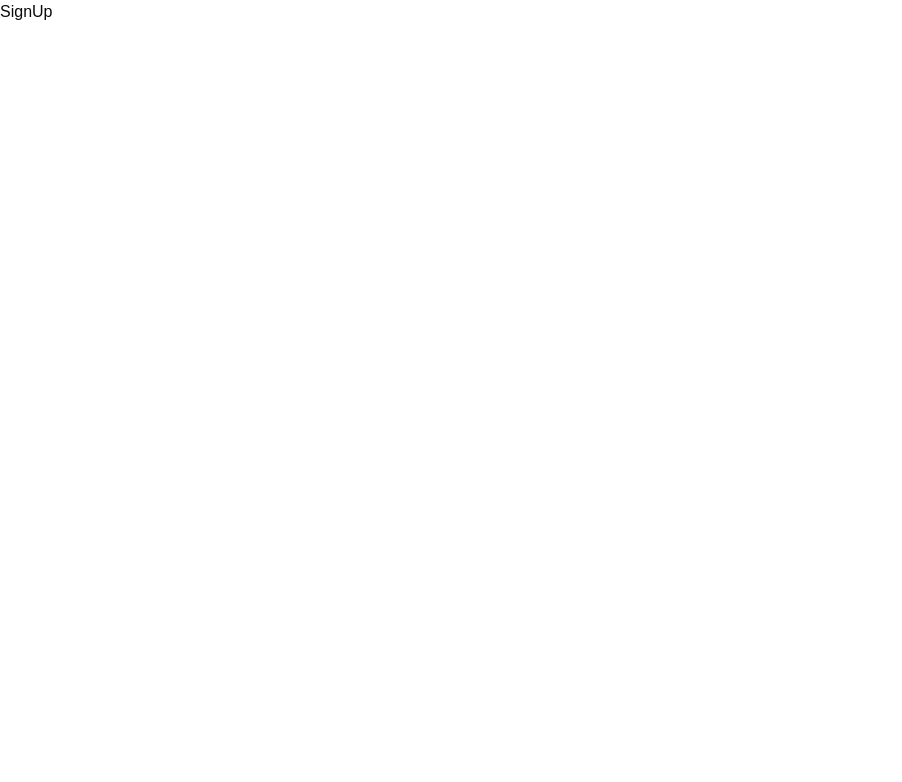
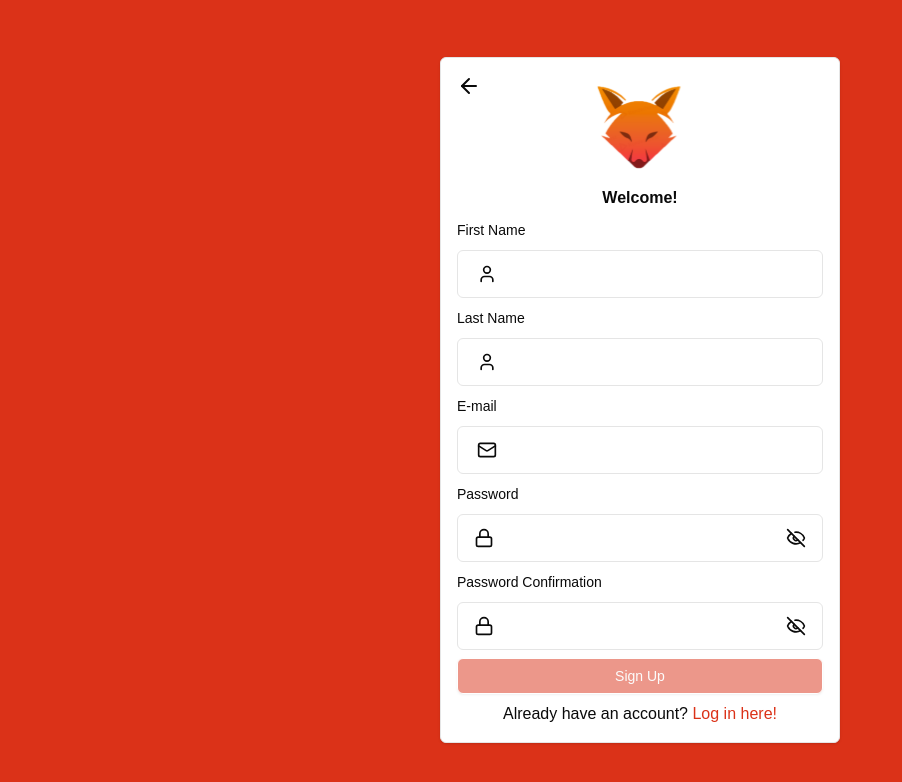
Before and after one commit to nodMarcos/quickjob_web-2.0, a Next.js app: page /signup in a window 1280 px wide. Shown: the top 782 px of the page, without its empty margins (0-902 px from the left). Built offline with nearby package versions, Linux system fonts and the light colour scheme.

Commit message:
making small changes, adding auth pages

```diff
--- a/src/app/(auth)/login/page.tsx
+++ b/src/app/(auth)/login/page.tsx
@@ -18,10 +18,11 @@ import { Input } from '@/components/ui/input';
 import { ArrowLeft, Lock, Mail } from 'lucide-react';
 import { Button } from '@/components/ui/button';
 import { useRouter } from 'next/navigation';
+import Link from 'next/link';
 
 
 export default function Page() {
-  const {push} = useRouter()
+  const { push } = useRouter()
   const form = useForm<z.infer<typeof loginSchema>>({
     resolver: zodResolver(loginSchema)
   })
@@ -40,8 +41,8 @@ export default function Page() {
   );
 
   return (
-    <main className='flex h-screen justify-center items-center'>
-      <div className='flex relative flex-col items-center md:border rounded-md gap-2 py-4 w-[400px]'>
+    <main className='flex h-screen justify-center items-center bg-primary-main'>
+      <div className='flex relative flex-col items-center shadow bg-white md:border rounded-md gap-2 py-4 w-[400px]'>
         <div className='absolute left-4'>
           <ArrowLeft className='hover:cursor-pointer' onClick={() => push("/")} />
         </div>
@@ -98,7 +99,7 @@ export default function Page() {
                 disabled={!canSubmit}
                 form="login-form"
               >
-                Entrar
+                Log in
               </Button>
               <span className="text-typography/60">or join us with</span>
               <Button
@@ -112,6 +113,7 @@ export default function Page() {
               >
                 Google
               </Button>
+              <p>Doesn&apos;t have an account? <Link href={"signup"} className='text-primary-main'>Sign up here!</Link></p>
             </div>
           </form>
         </Form>
--- a/src/app/(auth)/signup/page.tsx
+++ b/src/app/(auth)/signup/page.tsx
@@ -1,7 +1,160 @@
-import React from 'react'
+'use client'
+import React, { useCallback, useMemo } from 'react'
+import LogoImg from "@/assets/fox.svg"
+import Image from 'next/image'
+import {
+  Form,
+  FormControl,
+  FormField,
+  FormItem,
+  FormLabel,
+  FormMessage,
+} from "@/components/ui/form";
+import { useForm } from "react-hook-form";
+import { z } from 'zod';
+import signUpSchema from '@/schemas/signUp';
+import { zodResolver } from '@hookform/resolvers/zod';
+import { Input } from '@/components/ui/input';
+import { ArrowLeft, Lock, Mail, User } from 'lucide-react';
+import { Button } from '@/components/ui/button';
+import { useRouter } from 'next/navigation';
+import Link from 'next/link';
+
 
 export default function Page() {
+  const { push } = useRouter()
+  const form = useForm<z.infer<typeof signUpSchema>>({
+    resolver: zodResolver(signUpSchema)
+  })
+
+  const canSubmit = useMemo(
+    () => form.formState.isValid && !form.formState.isSubmitting,
+    [form.formState.isValid, form.formState.isSubmitting]
+  );
+
+  const onSubmit = useCallback(
+    async (data: z.infer<typeof signUpSchema>) => {
+      console.log(data)
+      // await handleLoginRequest(data);
+    },
+    [] // [handleLoginRequest]
+  );
+
   return (
-    <div>SignUp</div>
+    <main className='flex h-screen justify-center items-center bg-primary-main'>
+      <div className='flex relative flex-col items-center shadow bg-white md:border rounded-md gap-2 py-4 w-[400px]'>
+        <div className='absolute left-4'>
+          <ArrowLeft className='hover:cursor-pointer' onClick={() => push("/")} />
+        </div>
+        <Image
+          src={LogoImg}
+          alt={"Logo"}
+          width={100}
+          height={100}
+        />
+        <h1 className='font-bold'>Welcome!</h1>
+        <Form {...form}>
+          <form
+            id="signup-form"
+            onSubmit={form.handleSubmit(onSubmit)}
+            className='flex flex-col gap-2 w-full px-4'
+          >
+            <FormField
+              control={form.control}
+              name="firstName"
+              render={({ field }) => (
+                <FormItem>
+                  <FormLabel>First Name</FormLabel>
+                  <FormControl>
+                    <Input
+                      icon={<User className="w-5 h-5 text-typography/60" />}
+                      {...field}
+                    />
+                  </FormControl>
+                  <FormMessage />
+                </FormItem>
+              )}
+            />
+            <FormField
+              control={form.control}
+              name="lastName"
+              render={({ field }) => (
+                <FormItem>
+                  <FormLabel>Last Name</FormLabel>
+                  <FormControl>
+                    <Input
+                      icon={<User className="w-5 h-5 text-typography/60" />}
+                      {...field}
+                    />
+                  </FormControl>
+                  <FormMessage />
+                </FormItem>
+              )}
+            />
+            <FormField
+              control={form.control}
+              name="email"
+              render={({ field }) => (
+                <FormItem>
+                  <FormLabel>E-mail</FormLabel>
+                  <FormControl>
+                    <Input
+                      icon={<Mail className="w-5 h-5 text-typography/60" />}
+                      {...field}
+                    />
+                  </FormControl>
+                  <FormMessage />
+                </FormItem>
+              )}
+            />
+            <FormField
+              control={form.control}
+              name="password"
+              render={({ field }) => (
+                <FormItem>
+                  <FormLabel>Password</FormLabel>
+                  <FormControl>
+                    <Input
+                      icon={<Lock className="w-5 h-5 text-typography/60" />}
+                      type="password"
+                      {...field}
+                    />
+                  </FormControl>
+                  <FormMessage />
+                </FormItem>
+              )}
+            />
+            <FormField
+              control={form.control}
+              name="confirmPassword"
+              render={({ field }) => (
+                <FormItem>
+                  <FormLabel>Password Confirmation</FormLabel>
+                  <FormControl>
+                    <Input
+                      icon={<Lock className="w-5 h-5 text-typography/60" />}
+                      type="password"
+                      {...field}
+                    />
+                  </FormControl>
+                  <FormMessage />
+                </FormItem>
+              )}
+            />
+            <div className="flex flex-col gap-2 items-center">
+              <Button
+                type="submit"
+                className="w-full"
+                disabled={!canSubmit}
+                form="signup-form"
+              >
+                Sign Up
+              </Button>
+              <p>Already have an account? <Link href={"login"} className='text-primary-main'>Log in here!</Link></p>
+            </div>
+          </form>
+        </Form>
+      </div>
+    </main>
   )
 }
--- a/src/components/shared/NavBar/index.tsx
+++ b/src/components/shared/NavBar/index.tsx
@@ -1,18 +1,18 @@
 "use client"
 import Image from 'next/image'
 import React from 'react'
-import LogoImg from "@/assets/fox.jpg"
+import LogoImg from "@/assets/fox.svg"
 import NavBarOptions from '../NavBarOptions'
 import { useRouter } from 'next/navigation'
 
 export default function NavBar() {
   const {push} = useRouter()
   return (
-    <nav className="flex items-center justify-between bg-primary-main py-1.5">
+    <nav className="flex items-center justify-between bg-primary-main py-1.5 pl-5">
       <Image
         src={LogoImg}
         alt={"Logo"}
-        width={150}
+        width={45}
         onClick={() => push("/")}
       />
       <NavBarOptions />
--- a/src/schemas/login.ts
+++ b/src/schemas/login.ts
@@ -1,8 +1,8 @@
 import { z } from "zod";
 
 const loginSchema = z.object({
-  email: z.string().email("Invalid email"),
-  password: z.string()
+  email: z.string().email("Invalid email."),
+  password: z.string().min(6, "Your password needs to have at least 6 characters.")
 })
 
 export default loginSchema;
--- /dev/null
+++ b/src/schemas/signUp.ts
@@ -0,0 +1,11 @@
+import { z } from "zod";
+
+const loginSchema = z.object({
+  firstName: z.string().min(1),
+  lastName: z.string().min(1),
+  email: z.string().email("Invalid email."),
+  password: z.string().min(6, "Your password needs to have at least 6 characters."),
+  confirmPassword: z.string().min(6, "Your password needs to have at least 6 characters.")
+})
+
+export default loginSchema;
--- a/tailwind.config.ts
+++ b/tailwind.config.ts
@@ -9,7 +9,7 @@ const config: Config = {
 	],
 	theme: {
 		container: {
-  		center: 'true',
+			center: true,
 			padding: '2rem',
 			screens: {
 				'2xl': '1500px'
@@ -21,7 +21,7 @@ const config: Config = {
 			},
 			colors: {
 				primary: {
-  				main: '#D32F2F',
+					main: '#db3218',
 					dark: '#C52233',
 					light: '#f57c00',
 					disabled: '#545454',
```
Lines whose indentation alone changed are shown as unchanged.
